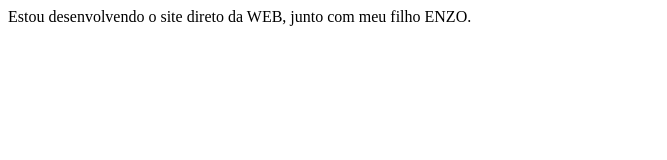
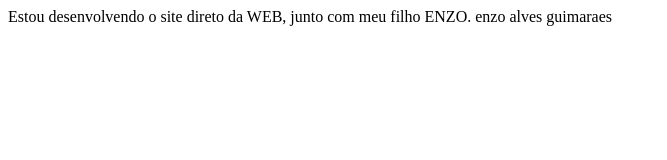
Before and after one commit to rochataz/site-rocharouco, a plain HTML site: page index.html in a window 1280 px wide. Shown: the whole page, without its empty margins (0-667 px from the left). Drawn offline with Linux system fonts and the light colour scheme.

Commit message:
Update index.html

```diff
--- a/index.html
+++ b/index.html
@@ -4,5 +4,8 @@
   </head>
   <body>
     Estou desenvolvendo o site direto da WEB, junto com meu filho ENZO.
+
+
+    enzo alves guimaraes
   </body>
 </html>
```
